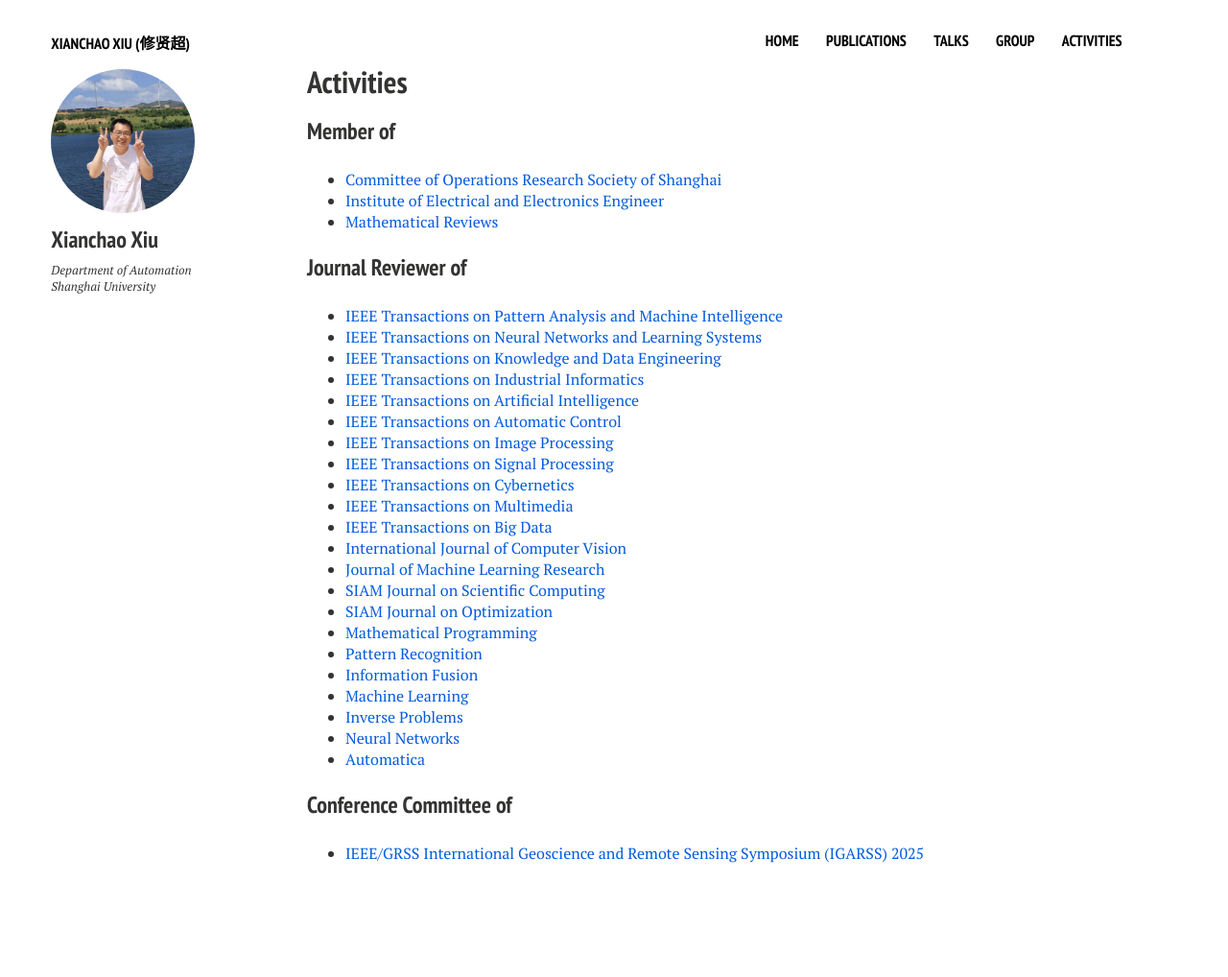
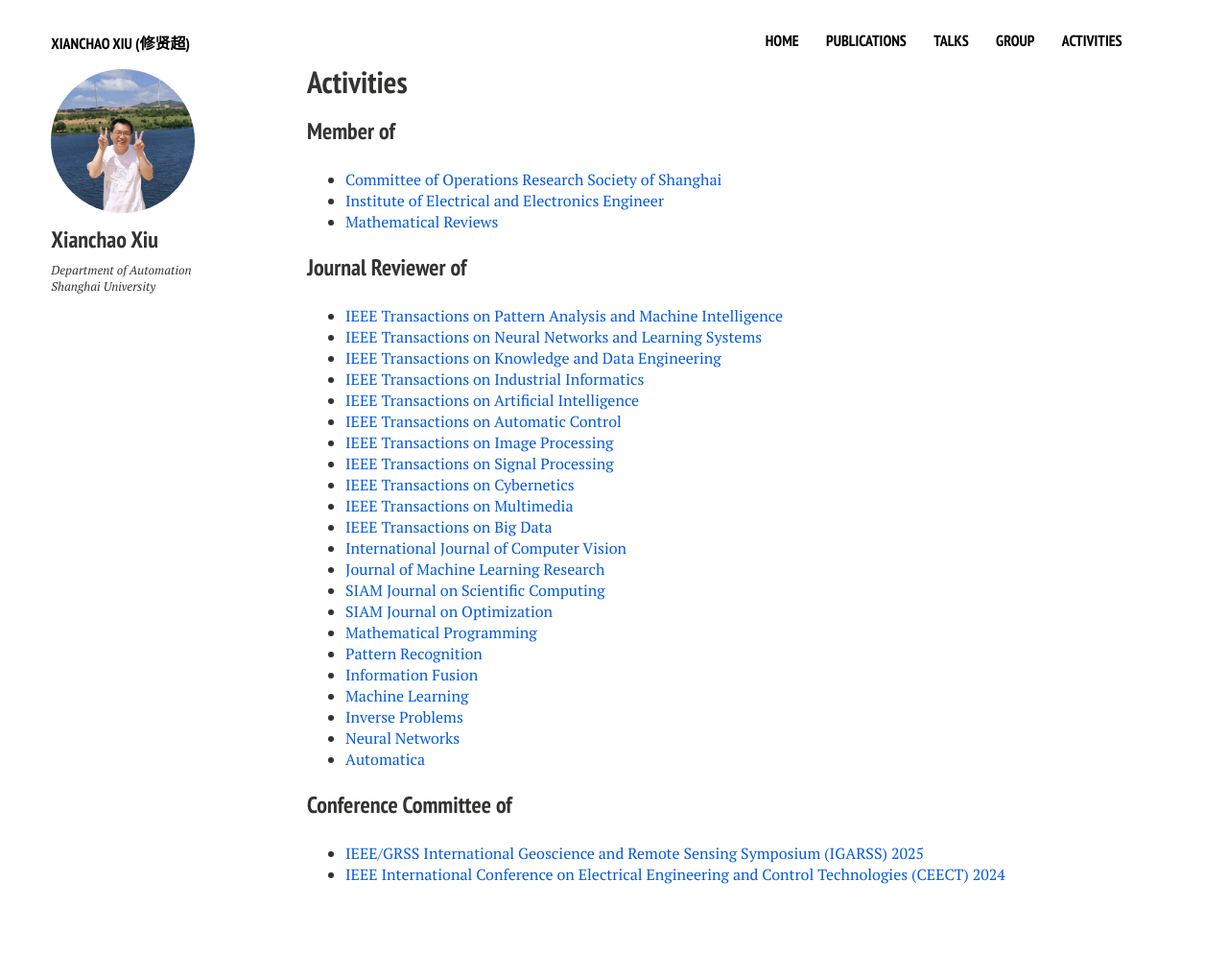
Before and after one commit to xianchaoxiu/xianchaoxiu.github.io, a Jekyll site: the page built from activities/index.md, in a window 1280 px wide. Shown: the whole page at 96% size. Built offline with Jekyll 4.4.1, drawn with Linux system fonts in a browser that asks for light colours; nearby versions of some CDN libraries; before the commit the page ends 996 px from its top, so only the background shows below that.

Commit message:
Update index.md

```diff
--- a/activities/index.md
+++ b/activities/index.md
@@ -41,3 +41,4 @@ share: false
 
 ### Conference Committee of
 * <a href="https://2025.ieeeigarss.org/" class="textlink" target="_blank">IEEE/GRSS International Geoscience and Remote Sensing Symposium (IGARSS) 2025 </a> <br>
+* <a href="https://www.ceect.org/" class="textlink" target="_blank">IEEE International Conference on Electrical Engineering and Control Technologies (CEECT) 2024 </a> <br>
```
